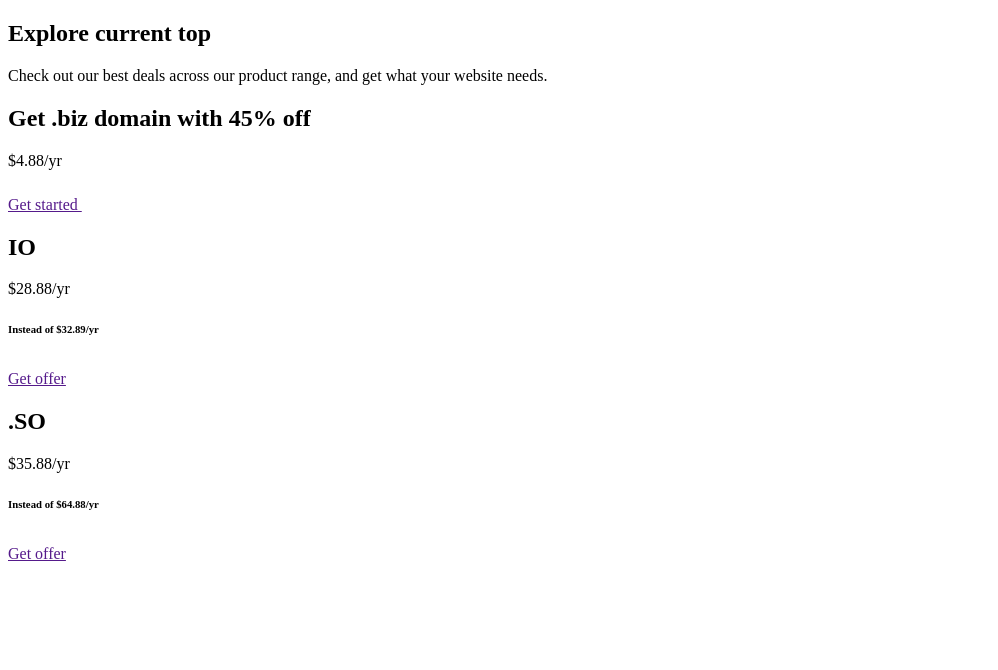
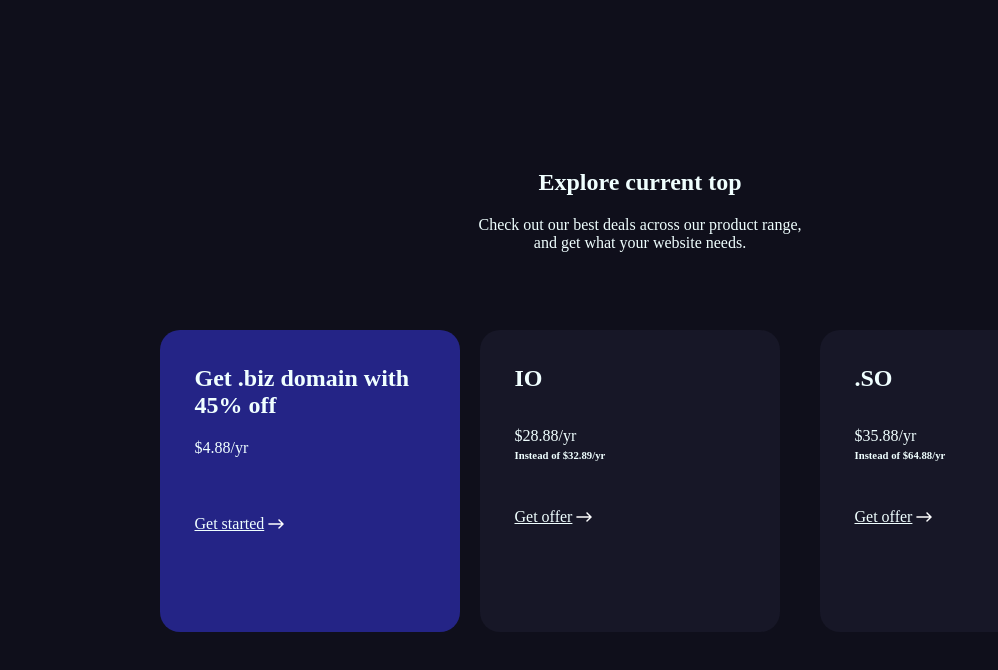
Before and after one commit to zerielribeiro/layoutresponsivo, a plain HTML site: page index.html in a window 1280 px wide. Shown: the whole page, without its empty margins (0-998 px from the left). Drawn offline with Linux system fonts and the light colour scheme.

Commit message:
estilizando css

```diff
--- a/index.html
+++ b/index.html
@@ -11,8 +11,8 @@
       <div class="tema">
         <h1 class="titulo">Explore current top</h1>
         <p>
-          Check out our best deals across our product range, and get what your
-          website needs.
+          Check out our best deals across our product range, <br />and get what
+          your website needs.
         </p>
       </div>
       <div class="content">
@@ -23,7 +23,7 @@
             <a href="">Get started <img src="./img/seta.png" alt="" /> </a>
           </div>
         </div>
-        <div class="IO">
+        <div class="io">
           <h2>IO</h2>
           <p>$28.88/yr</p>
           <h6>Instead of $32.89/yr</h6>
@@ -31,7 +31,7 @@
             <a href="">Get offer<img src="./img/seta.png" alt="" /> </a>
           </div>
         </div>
-        <div class="SO">
+        <div class="so">
           <h2>.SO</h2>
           <p>$35.88/yr</p>
           <h6>Instead of $64.88/yr</h6>
--- a/styles.css
+++ b/styles.css
@@ -0,0 +1,80 @@
+* {
+  margin: 0;
+  padding: 0;
+  color: azure;
+}
+
+section {
+  display: flex;
+  height: 100vh;
+  justify-content: center;
+  flex-direction: column;
+  align-items: center;
+  background: #0f0f1b;
+}
+.tema {
+  display: flex;
+  flex-direction: column;
+  text-align: center;
+}
+.tema h1 {
+  margin-bottom: 20px;
+}
+.tema p {
+  margin-bottom: 78px;
+}
+.content {
+  display: flex;
+  justify-content: center;
+}
+
+.get {
+  width: 265px;
+  height: 267px;
+  margin-left: 19px;
+  background: #242486;
+  border-radius: 20px;
+  padding: 35px 0 0 35px;
+}
+.get p {
+  margin-top: 20px;
+  margin-bottom: 55px;
+}
+.io {
+  width: 265px;
+  height: 267px;
+  margin-left: 19px;
+  padding: 35px 0 0 35px;
+  margin-right: 20px;
+  margin-left: 20px;
+  background: #171727;
+  border-radius: 20px;
+}
+.io h2 {
+  margin-bottom: 35px;
+}
+.io h6 {
+  margin-top: 4px;
+}
+.a a {
+  display: flex;
+  align-items: center;
+  margin-top: 44px;
+}
+
+.so {
+  width: 265px;
+  height: 267px;
+  margin-left: 19px;
+  padding: 35px 0 0 35px;
+  margin-right: 20px;
+  margin-left: 20px;
+  background: #171727;
+  border-radius: 20px;
+}
+.so h2 {
+  margin-bottom: 35px;
+}
+.so h6 {
+  margin-top: 4px;
+}
```
